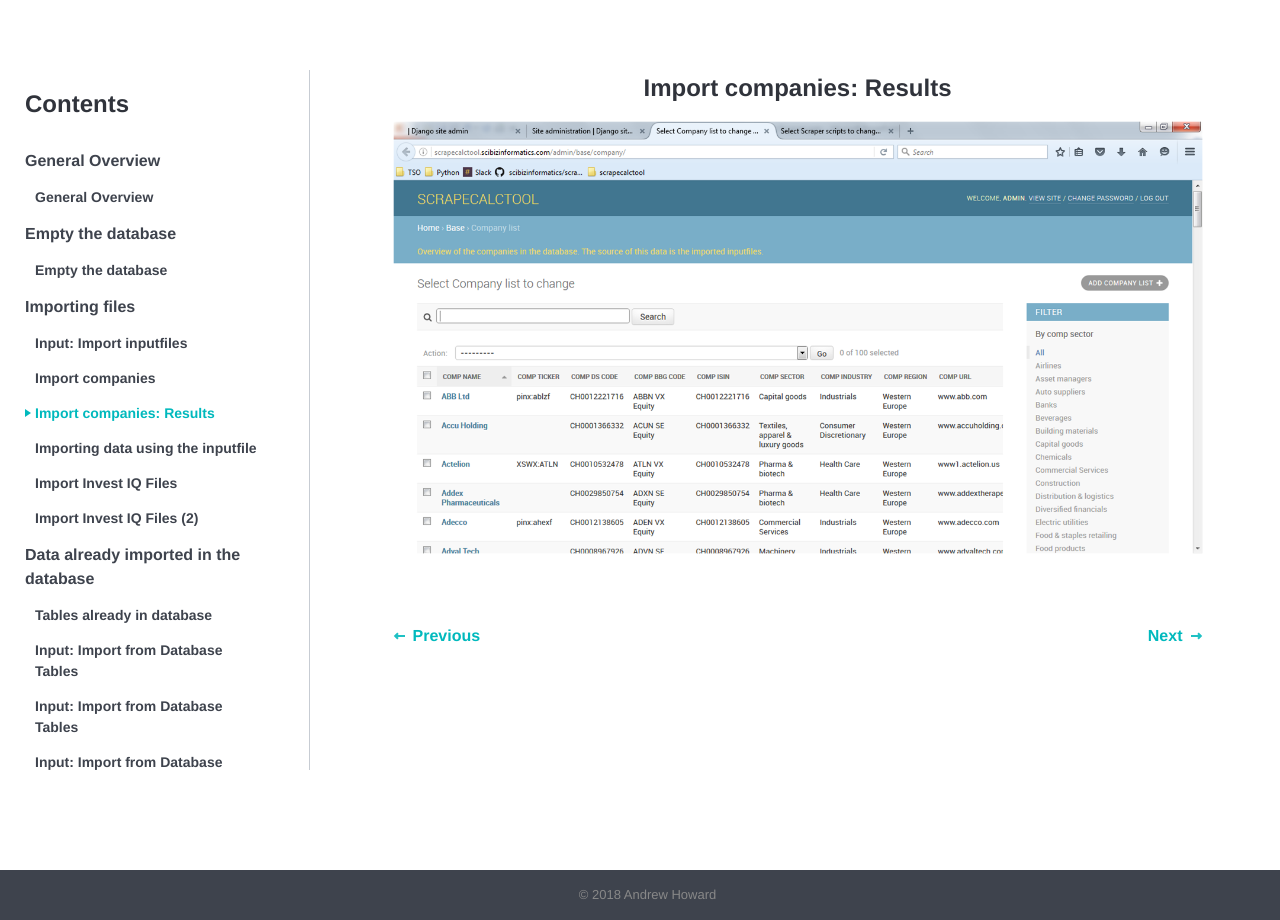
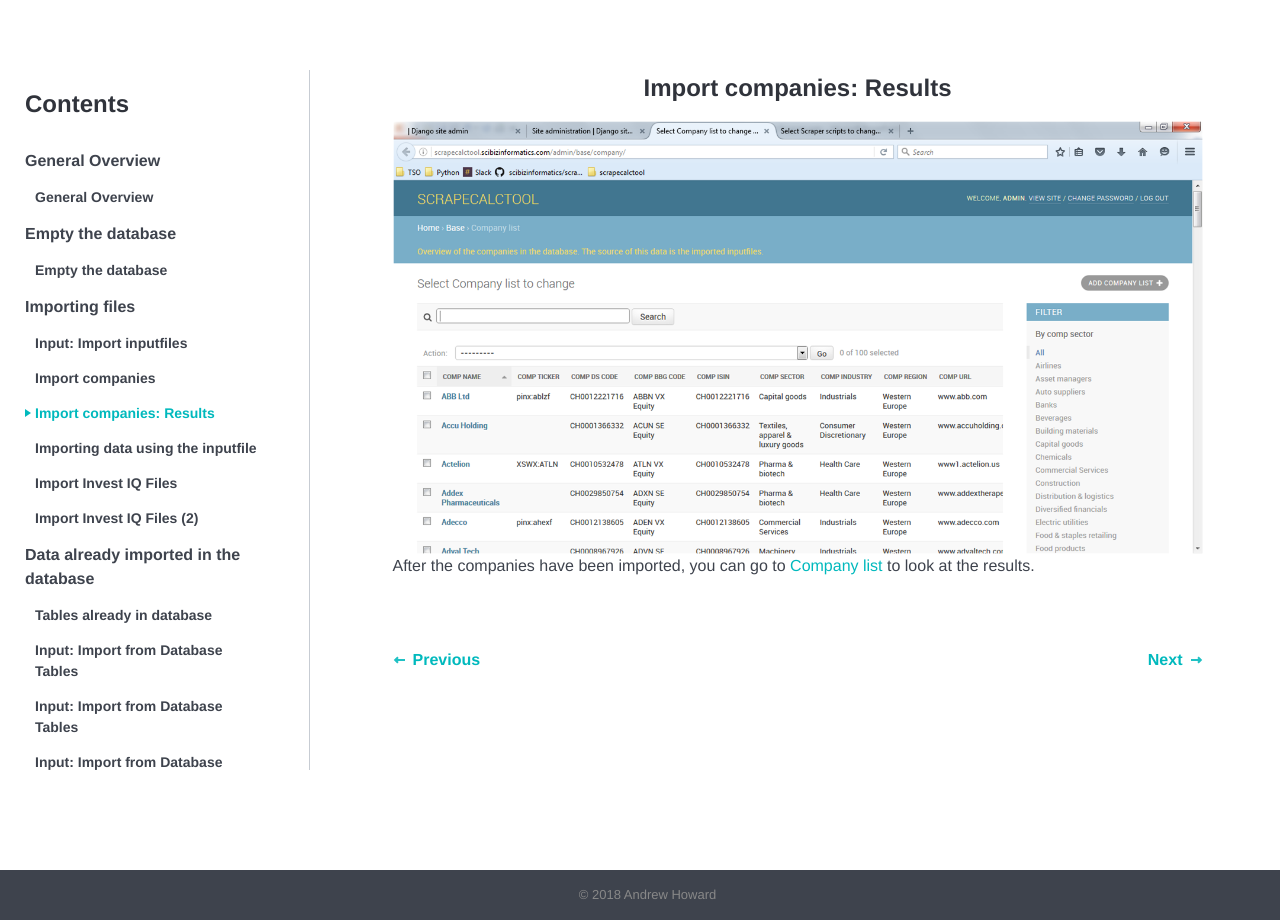
Before and after one commit to tkumpanenko/slides, a Jekyll site: the page built from _tutorials/008.html, in a window 1280 px wide. Built offline with Jekyll 4.4.1, drawn with Linux system fonts in a browser that asks for light colours.

Commit message:
Update from Forestry.io - 008.html

```diff
--- a/_tutorials/008.html
+++ b/_tutorials/008.html
@@ -4,8 +4,8 @@ topic: importing-files
 order: 3
 date: 2018-01-18 19:31:06 +0000
 ---
-
-
 <h4>Import companies: Results</h4>
 
 <img src="{{site.url}}{{site.baseurl}}/images/008.png" alt="">
+
+<p>After the companies have been imported, you can go to <a href="http://scrapecalctool.scibizinformatics.com/admin/base/company/">Company list</a> to look at the results. </p>
```
